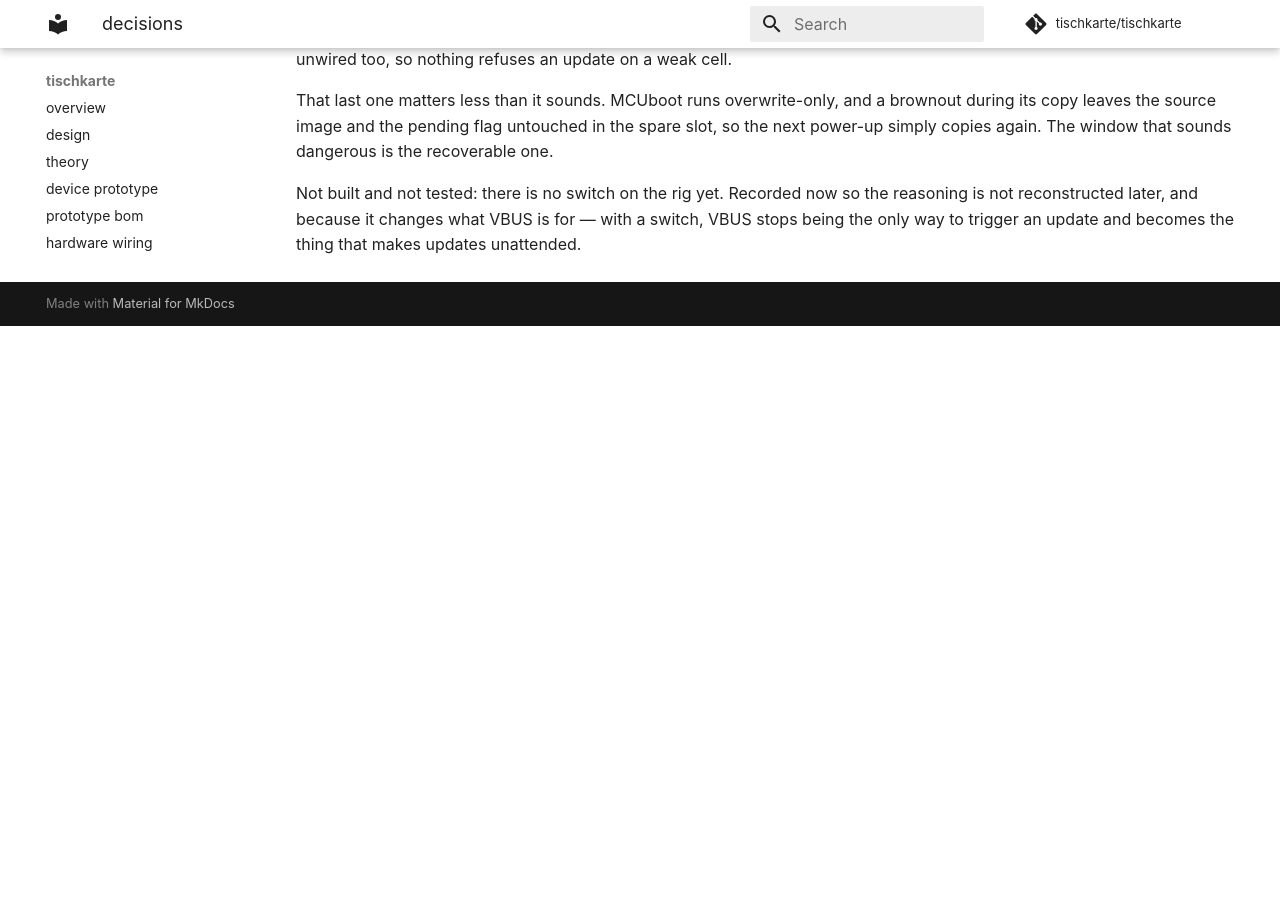
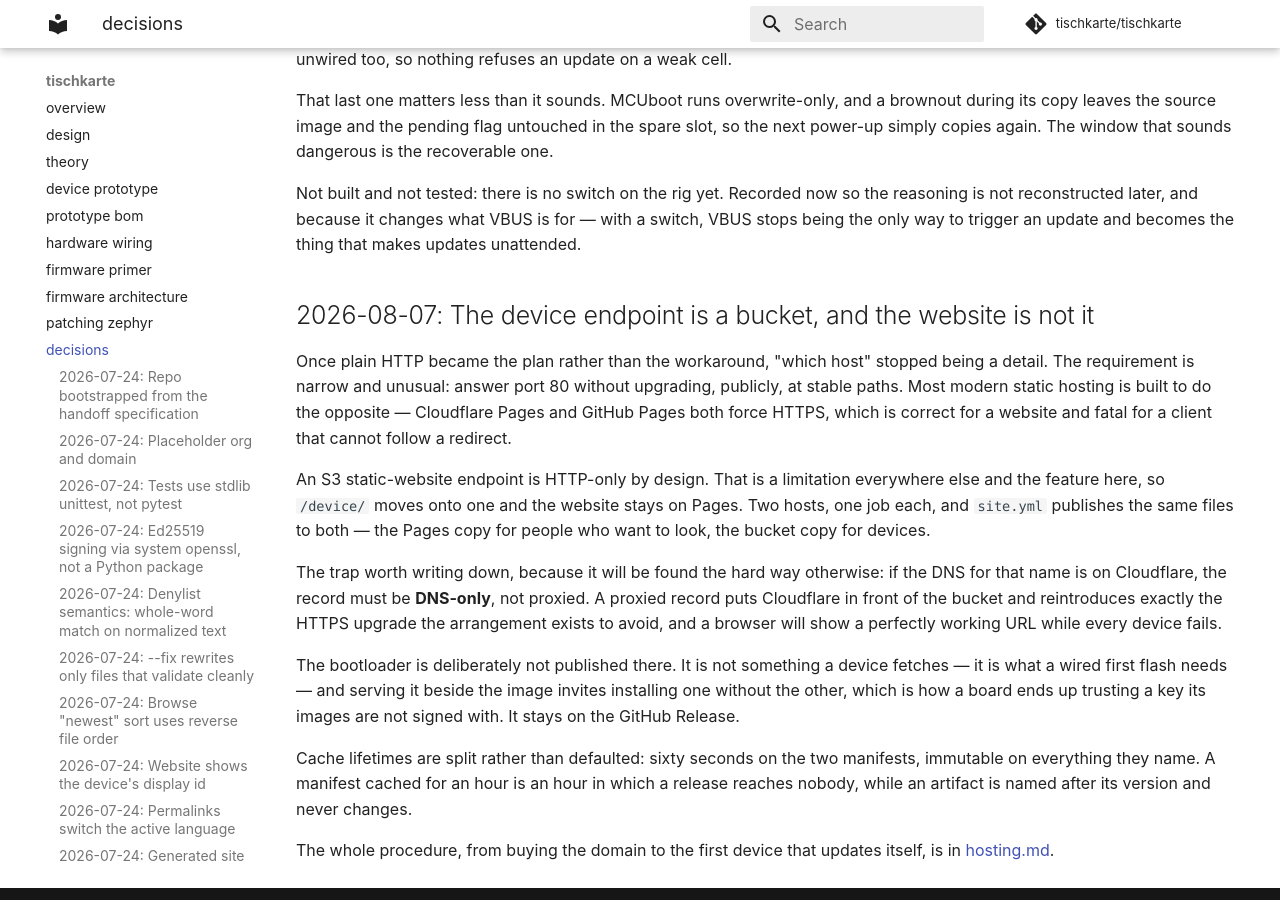
Before and after one commit to giacomomellone/cicala, an MkDocs documentation site: the page built from docs/decisions.md, in a window 1280 px wide and 900 px high, scrolled down 26086 px. Built offline with MkDocs 1.6.1 and Material for MkDocs 9.7.7, drawn with Linux system fonts in a browser that asks for light colours; comment, search, counter and statistics services are not loaded; before the commit the page ends 26412 px from its top, so only the background shows below that.

Commit message:
docs: how to host the website and the device bucket
From buying a domain to the first device that updates itself: the Pages
project and the two secrets it needs, the bucket and the four it needs,
the DNS record, the three Kconfig strings, and what to curl to know it
works.

site.yml grows the step that makes it real. It already gathered the
newest db-* and fw-* releases into /device/ and put them on Pages, which
devices cannot use — Pages upgrades every request and Zephyr does not
follow redirects. The same files now also go to a bucket that answers
plain HTTP, with sixty seconds of cache on the manifests and immutable
on the artifacts they name. No-ops until the secrets exist, like the
Cloudflare deploy beside it.

Two things the guide is emphatic about, because both are silent
failures. A Cloudflare DNS record for the bucket must be DNS-only rather
than proxied, or the upgrade comes back and a browser shows a working
URL while every device fails. And the hostname is compiled into the
image, so it has to be chosen before flashing anything unreachable: an
update cannot deliver the address that updates come from.

Co-Authored-By: Claude Opus 5 <noreply@anthropic.com>

````diff
--- a/docs/decisions.md
+++ b/docs/decisions.md
@@ -787,3 +787,17 @@ What it does not do, and these should be stated rather than discovered. It is ma
 That last one matters less than it sounds. MCUboot runs overwrite-only, and a brownout during its copy leaves the source image and the pending flag untouched in the spare slot, so the next power-up simply copies again. The window that sounds dangerous is the recoverable one.
 
 Not built and not tested: there is no switch on the rig yet. Recorded now so the reasoning is not reconstructed later, and because it changes what VBUS is for — with a switch, VBUS stops being the only way to trigger an update and becomes the thing that makes updates unattended.
+
+## 2026-08-07: The device endpoint is a bucket, and the website is not it
+
+Once plain HTTP became the plan rather than the workaround, "which host" stopped being a detail. The requirement is narrow and unusual: answer port 80 without upgrading, publicly, at stable paths. Most modern static hosting is built to do the opposite — Cloudflare Pages and GitHub Pages both force HTTPS, which is correct for a website and fatal for a client that cannot follow a redirect.
+
+An S3 static-website endpoint is HTTP-only by design. That is a limitation everywhere else and the feature here, so `/device/` moves onto one and the website stays on Pages. Two hosts, one job each, and `site.yml` publishes the same files to both — the Pages copy for people who want to look, the bucket copy for devices.
+
+The trap worth writing down, because it will be found the hard way otherwise: if the DNS for that name is on Cloudflare, the record must be **DNS-only**, not proxied. A proxied record puts Cloudflare in front of the bucket and reintroduces exactly the HTTPS upgrade the arrangement exists to avoid, and a browser will show a perfectly working URL while every device fails.
+
+The bootloader is deliberately not published there. It is not something a device fetches — it is what a wired first flash needs — and serving it beside the image invites installing one without the other, which is how a board ends up trusting a key its images are not signed with. It stays on the GitHub Release.
+
+Cache lifetimes are split rather than defaulted: sixty seconds on the two manifests, immutable on everything they name. A manifest cached for an hour is an hour in which a release reaches nobody, while an artifact is named after its version and never changes.
+
+The whole procedure, from buying the domain to the first device that updates itself, is in [hosting.md](hosting.md).
--- /dev/null
+++ b/docs/hosting.md
@@ -0,0 +1,205 @@
+# Hosting
+
+Two hosts, one job each, and they cannot be the same host.
+
+| | Serves | To | Over |
+|---|---|---|---|
+| Website | the question browser, the docs | people, browsers | HTTPS |
+| Device endpoint | `/device/manifest.json`, `/device/firmware.json` and the artifacts they name | devices | **plain HTTP** |
+
+The split is forced by one property of the device: it has no clock, so it can
+never validate a certificate, and its security comes from Ed25519 signatures
+instead — see the decision log. A device therefore asks for `http://`, and
+Zephyr's HTTP client does not follow redirects, so **any host that upgrades the
+request is unusable**. Cloudflare Pages and GitHub Pages both upgrade. That is
+the whole reason for the second host.
+
+Everything below is done once. `site.yml` already knows how to publish to both
+and no-ops on whichever secrets are missing, so you can do these in any order
+and watch each half start working.
+
+## 1. The domain
+
+Buy it anywhere. Cloudflare Registrar sells at cost and saves a step if the
+website lives on Cloudflare; any registrar works if you point its nameservers
+at Cloudflare afterwards.
+
+Two names get used, and it is worth deciding both now:
+
+```text
+tischkarte.example          the website
+device.tischkarte.example   what devices fetch from
+```
+
+The second one goes into the firmware image, so pick it before you flash
+anything you cannot reach with a cable. See step 5.
+
+## 2. The website, on Cloudflare Pages
+
+1. Cloudflare dashboard → **Workers & Pages** → **Create** → **Pages** →
+   **Upload assets**. Name the project **`tischkarte`** — `site.yml` passes
+   `--project-name=tischkarte`, so a different name means editing that line.
+   No Git connection: CI deploys with `wrangler`.
+2. **My Profile → API Tokens → Create Token → Custom token.** One permission is
+   enough: *Account · Cloudflare Pages · Edit*. Scope it to your account.
+3. Copy the **Account ID** from the sidebar of any dashboard page.
+4. Add both as GitHub repository secrets:
+
+   ```text
+   CLOUDFLARE_API_TOKEN
+   CLOUDFLARE_ACCOUNT_ID
+   ```
+
+5. Pages project → **Custom domains** → add `tischkarte.example` (and `www` if
+   you want it). Cloudflare writes the DNS records itself.
+
+Push to `main` and the `site` workflow deploys. Until the secrets exist the
+deploy step is skipped and everything else still runs, which is why the site
+has never deployed so far.
+
+## 3. The device endpoint, on a bucket
+
+What it has to do: answer plain HTTP on port 80, without redirecting, with
+public read, at stable paths. An **S3 static-website endpoint** does exactly
+this — website endpoints are HTTP-only by design, which is a limitation
+everywhere else and the feature here.
+
+1. **Create the bucket, named exactly `device.tischkarte.example`.** The name
+   must equal the hostname, because S3 website hosting matches the `Host`
+   header when you point a CNAME at it. Pick a region near your users.
+2. **Permissions → Block public access → uncheck all.** It is a public
+   endpoint; see the warning at the end of this page about what may live there.
+3. **Permissions → Bucket policy**, allowing anonymous reads and nothing else:
+
+   ```json
+   {
+     "Version": "2012-10-17",
+     "Statement": [{
+       "Sid": "PublicReadForDevices",
+       "Effect": "Allow",
+       "Principal": "*",
+       "Action": "s3:GetObject",
+       "Resource": "arn:aws:s3:::device.tischkarte.example/device/*"
+     }]
+   }
+   ```
+
+   Note the `/device/*` — reads are allowed under that prefix and nowhere else.
+4. **Properties → Static website hosting → Enable.** Set any index document;
+   nothing requests it. The page then shows the endpoint:
+
+   ```text
+   http://device.tischkarte.example.s3-website-eu-central-1.amazonaws.com
+   ```
+
+5. **DNS: a CNAME from `device` to that endpoint.**
+
+   > If your DNS is on Cloudflare, this record **must be DNS-only — the grey
+   > cloud, not the orange one.** A proxied record puts Cloudflare in front of
+   > the bucket, which reintroduces the HTTPS upgrade this whole arrangement
+   > exists to avoid, and devices go back to receiving a redirect they cannot
+   > follow. This is the single easiest way to break the update path.
+
+Anything else that serves HTTP works too — a small VPS with nginx is three
+lines of config. Avoid putting a CDN in front unless you have checked it will
+not upgrade the request.
+
+## 4. Let CI write to the bucket
+
+Create an IAM user with programmatic access and a policy limited to this one
+bucket:
+
+```json
+{
+  "Version": "2012-10-17",
+  "Statement": [{
+    "Effect": "Allow",
+    "Action": ["s3:PutObject", "s3:GetObject", "s3:ListBucket"],
+    "Resource": [
+      "arn:aws:s3:::device.tischkarte.example",
+      "arn:aws:s3:::device.tischkarte.example/*"
+    ]
+  }]
+}
+```
+
+Then four more repository secrets:
+
+```text
+DEVICE_BUCKET          device.tischkarte.example
+DEVICE_BUCKET_KEY_ID   AKIA…
+DEVICE_BUCKET_SECRET   …
+DEVICE_BUCKET_REGION   eu-central-1
+```
+
+`site.yml` picks these up on the next push to `main`. It uploads the newest
+`db-*` and `fw-*` release into `/device/`, with two different cache lifetimes:
+manifests for 60 seconds, artifacts forever. That is deliberate — a manifest
+cached for an hour is an hour in which a release reaches nobody, while an image
+is named after its version and never changes.
+
+## 5. Point the firmware at it
+
+Three defaults in `firmware/Kconfig.policy`:
+
+```text
+TK_SYNC_HOST       "device.tischkarte.example"
+TK_SYNC_BASE_URL   "http://device.tischkarte.example/device"
+TK_OTA_BASE_URL    "http://device.tischkarte.example/device"
+```
+
+`TK_SYNC_PORT` stays 80 and `TK_SYNC_INSECURE` stays `y`.
+
+> **Do this before you flash anything you cannot reach with a cable.** The
+> hostname is compiled into the image. A device carrying `tischkarte.invalid`
+> asks a host that does not exist, forever, and the only fix is a wired
+> reflash — an update cannot deliver the address of the place updates come
+> from.
+
+So the order is: pick the hostname, set it here, cut a release with it, flash
+devices from *that* release, and only then does the device path work by itself.
+
+## 6. Check it
+
+From any machine — the point is that no client authentication is involved:
+
+```sh
+curl -sI http://device.tischkarte.example/device/firmware.json | head -1
+```
+
+`HTTP/1.1 200 OK` is what devices need. **`301` or `308` means something is
+upgrading the request** — the Cloudflare proxy is the usual culprit — and the
+device path is broken even though a browser sees a working URL.
+
+```sh
+curl -s http://device.tischkarte.example/device/firmware.json
+curl -sI http://device.tischkarte.example/device/manifest.json | head -1
+```
+
+Then on a device, `just fw-monitor` through a cold boot:
+
+```text
+tk_sync: checking http://device.tischkarte.example/device for a newer en corpus
+tk_ota:  checking http://device.tischkarte.example/device for firmware newer than 0.2.0
+```
+
+`could not resolve` is DNS. `could not connect … 116` is a timeout — usually a
+device on a guest network that isolates its clients. A 301 shows up as a failed
+fetch rather than as anything about redirects, because the client simply has no
+handling for one.
+
+## What may live on that bucket
+
+It is world-readable and unencrypted in transit, so it may hold only things
+that are already public: question bundles, firmware images, and the two
+manifests. All of those are published artifacts of a public repository, which
+is why plain HTTP costs nothing here.
+
+Two things that must **not** go there. Private keys, obviously — neither
+signing key ever leaves GitHub Actions. And the **bootloader**: `site.yml`
+publishes `tischkarte-<version>.bin` but never `mcuboot-<version>.bin`, because
+a bootloader is not something a device fetches, and serving it beside the image
+invites somebody installing one without the other — which is how a board ends
+up trusting a key its images are not signed with. It stays on the GitHub
+Release, where the wired-flash procedure in
+[firmware_update.md](firmware_update.md) expects it.
--- a/mkdocs.yml
+++ b/mkdocs.yml
@@ -23,6 +23,7 @@ nav:
   - languages: languages.md
   - sync protocol: sync_protocol.md
   - firmware updates: firmware_update.md
+  - hosting: hosting.md
   - votes (v2): votes.md
 
 # Self-hosted mermaid. Material would otherwise lazy-load it from unpkg; its
````
Also changed, not shown: 1 other file.
